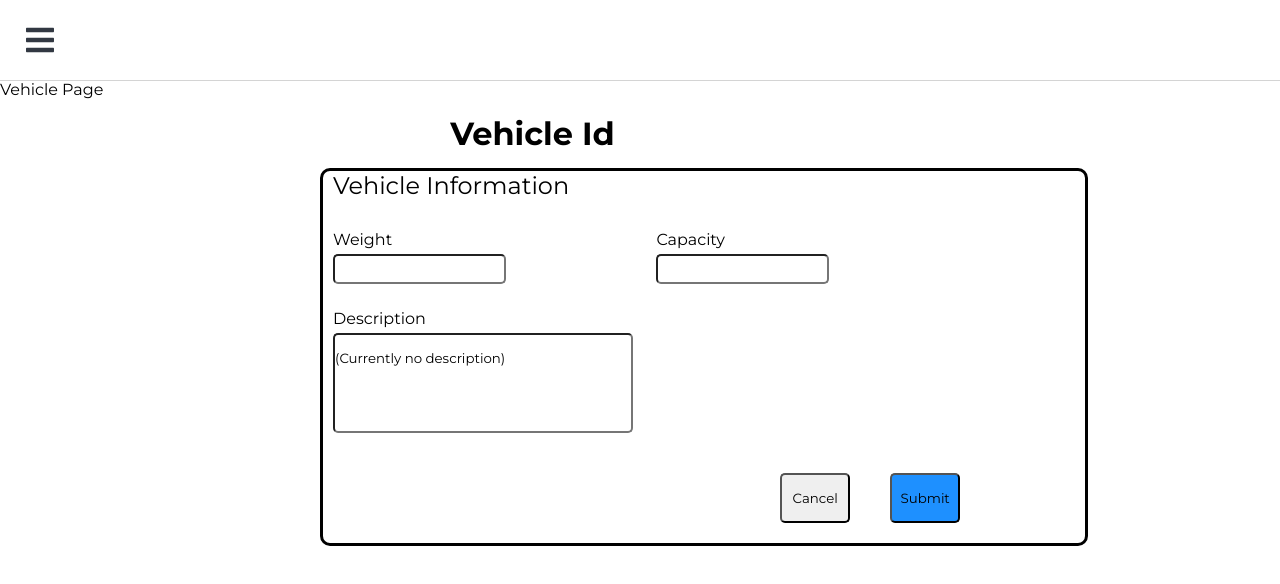
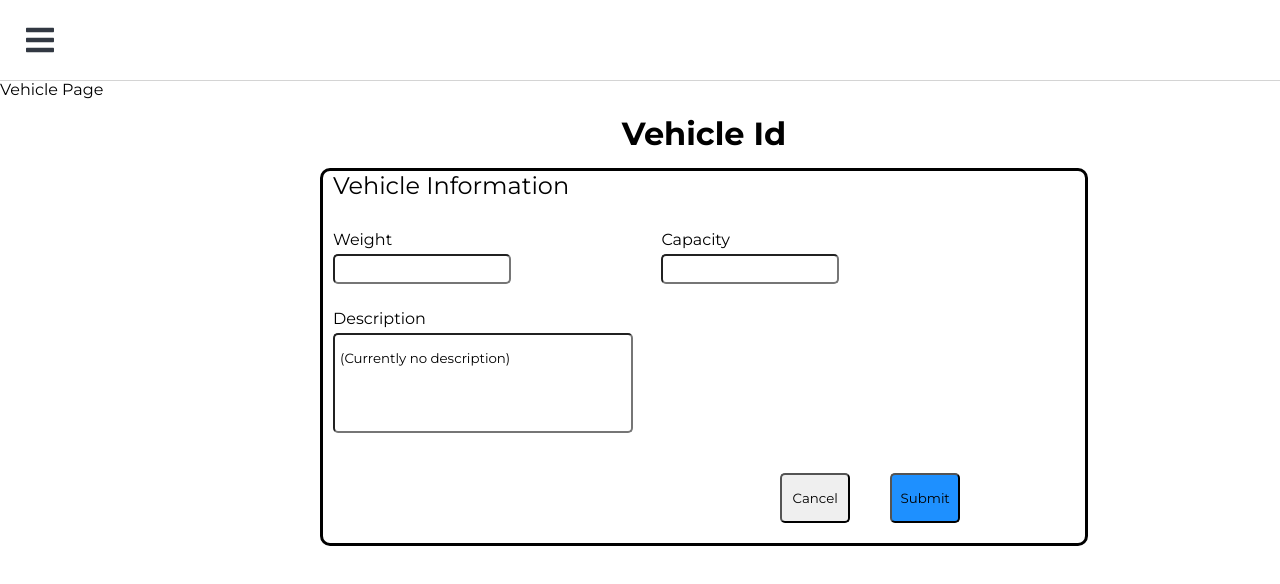
Before and after one commit to NhanVo-gmt/CNPM, a React (Create React App) app in the folder uwc/: page /vehicle in a window 1280 px wide. Shown: the top 584 px of the page. Built offline with nearby package versions, Linux system fonts and the light colour scheme.

Commit message:
nothing to commit

```diff
--- a/uwc/src/components/VehicleInformation/index.js
+++ b/uwc/src/components/VehicleInformation/index.js
@@ -1,6 +1,4 @@
 import { useState } from "react"
-
-
 
 
 const VehicleInformationComponent = ()=>{
@@ -11,24 +9,28 @@ const VehicleInformationComponent = ()=>{
 
     return(
         <div style={{position:"relative", left:"25%", width:"60%"}}>
-            <div style={{position:"relative", left:"15%", fontSize:"xx-large", padding:"15px", fontWeight:"bold"}}>Vehicle Id</div>
+            <div style={{display:"flex",justifyContent:"center"}}>
+                <div style={{position:"relative", fontSize:"xx-large", padding:"15px", fontWeight:"bold"}}>Vehicle Id</div>
+            </div>
             <div style={{border: "solid", borderRadius:"10px"}}>
+
                 <div style={{ fontSize:"x-large", paddingBottom:"15px", paddingLeft:"10px"}}>Vehicle Information</div>
+
                 <div style={{display:"flex", justifyContent:"flex-start", padding:"15px 0px", paddingLeft:"10px", paddingBottom:"25px"}}>
                     <div style={{display  : "flex", flexDirection : "column"}}>
                         <label style={{paddingBottom:"5px"}}>Weight</label>
-                        <input type="text" style={{height:"30px", borderRadius:"5px"}}></input>
+                        <input type="text" style={{height:"30px", borderRadius:"5px", paddingLeft:"5px"}}></input>
                     </div>
 
                     <div style={{paddingLeft: "20%", display  : "flex", flexDirection : "column"}}>
                         <label style={{paddingBottom:"5px"}}>Capacity</label>
-                        <input type="text" style={{height:"30px", borderRadius:"5px"}}></input>
+                        <input type="text" style={{height:"30px", borderRadius:"5px", paddingLeft:"5px"}}></input>
                     </div>
                 </div>
                 <div style={{paddingLeft:"10px"}}>
                     <div style={{ display : "flex", flexDirection : "column"}}>
                         <label style={{paddingBottom:"5px"}}>Description</label>
-                        <input value={bigBoxValue} onChange={(e)=>{updateBigBoxValue(e.currentTarget.value)}} type="text" style={{height:"100px", width:"300px", borderRadius:"5px", paddingBottom:"50px"}}></input>
+                        <input value={bigBoxValue} onChange={(e)=>{updateBigBoxValue(e.currentTarget.value)}} onClick={()=>{updateBigBoxValue("")}} type="text" style={{height:"100px", width:"300px", borderRadius:"5px", paddingBottom:"50px",paddingLeft:"5px"}}></input>
                     </div>
                 </div>
                 <div style={{padding:"40px 0px 20px 0px", display:"flex", position:"relative", left:"60%"}}>
```
